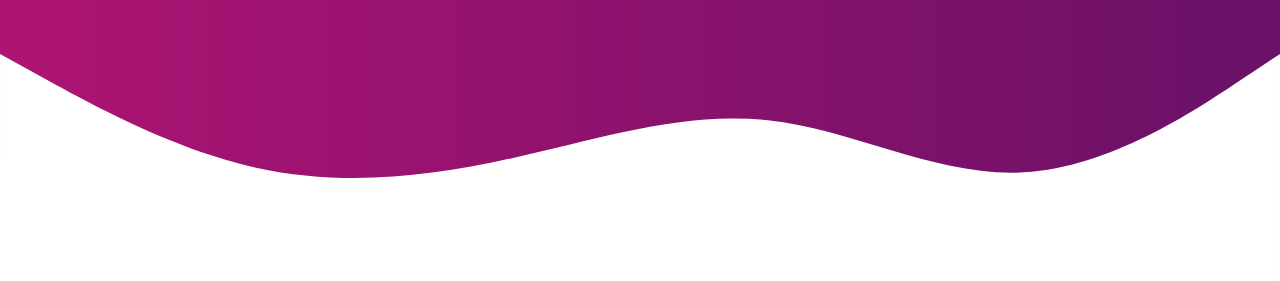
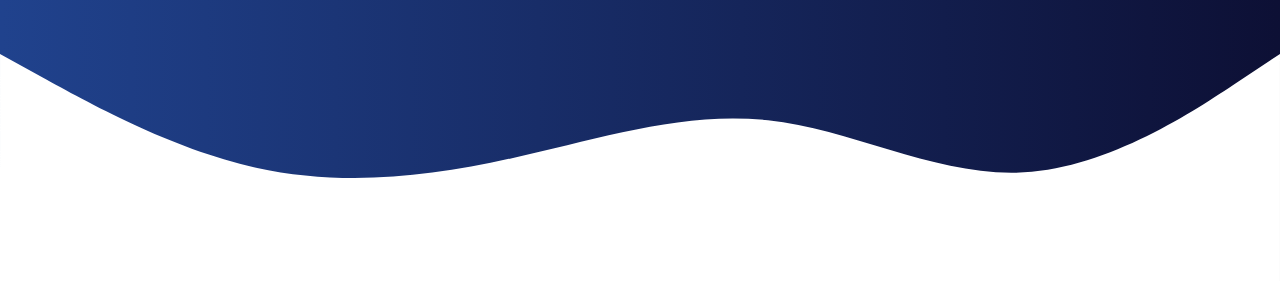
Before and after one commit to Clifftech123/Bootstrap-v5_SASS_Portfolio_Website, a website: page index.html in a window 1280 px wide. Shown: the part 552-833 px from the top of the page. Drawn offline with nearby package versions, Linux system fonts and the light colour scheme; files that its build step writes are made by us from their sources.

Commit message:
I added new colors

```diff
--- a/SCSS/_custom.scss
+++ b/SCSS/_custom.scss
@@ -13,6 +13,10 @@ $purple: #61045f;
 $mid-color: #aa076b;
 $light-color: #FFFFFF;
 
+// another background colors
+$primary-color: #143887;
+$secondary-color: #D3BAC5;
+$third-color: #00032A;
 
 
 // white and Gray colors
@@ -30,8 +34,9 @@ $black:    #000 ;
 
 
 // my primary and secondary colors
-$primary:       $mid-color ;
-$secondary:     $purple;
+$primary:       $primary-color;
+$secondary:     $third-color;
+
 
 
 // Accoding  custom
```
